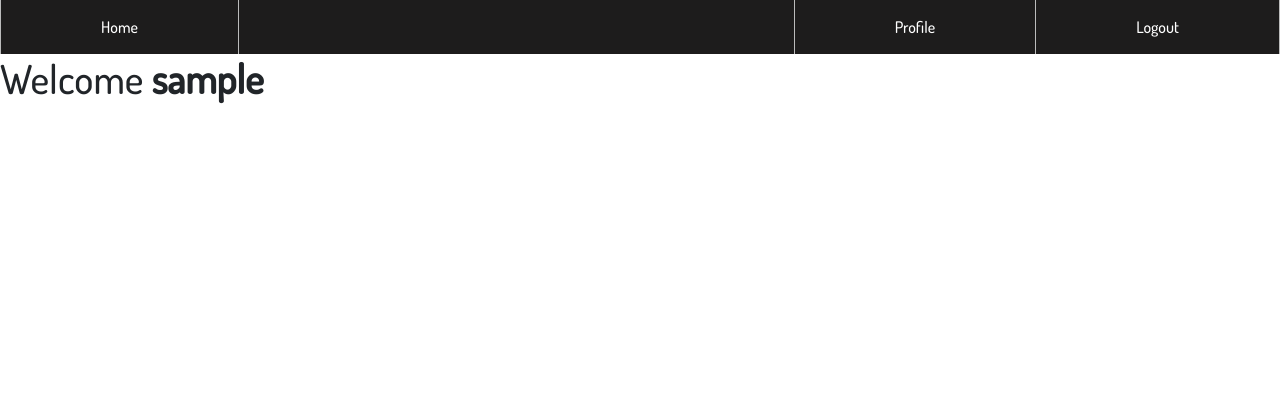
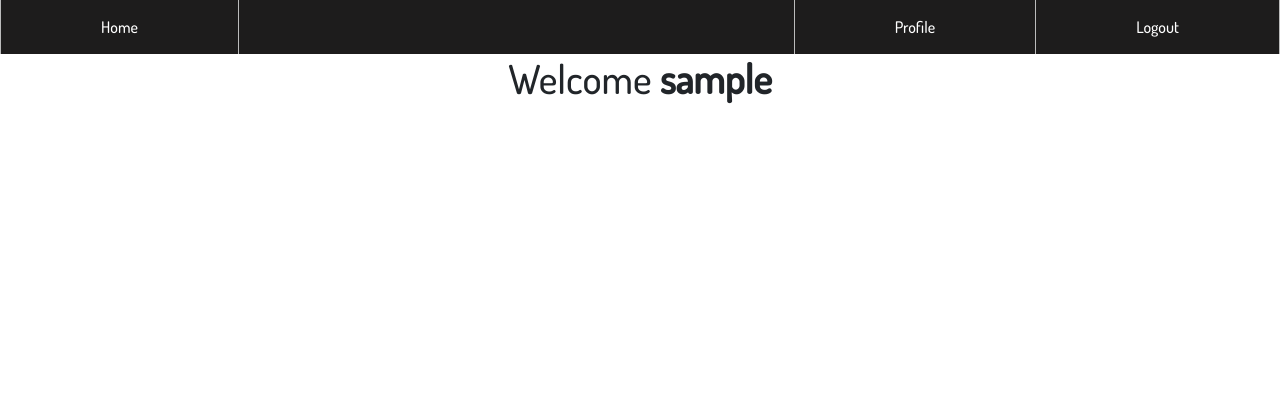
Before and after one commit to ShaneWD/photos_store, a Django app: page / in a window 1280 px wide. Shown: the top 420 px of the page. Run offline with Django 3.2, Linux system fonts and the light colour scheme; the visitor is signed in with stand-in values (Sample User, id 1); data that the repository does not hold is empty.

Commit message:
changed title. Centered welcome text

```diff
--- a/project/main/templates/main/detail.html
+++ b/project/main/templates/main/detail.html
@@ -1,5 +1,6 @@
 {% extends 'main.html' %}
 {% block context %}
+    {% block title %}<title>Expand: "{{picture.title}}" by {{picture.author}}</title>{% endblock title %}
     <div class="card" style="width: 600px; padding: 2px 2px; border:1px solid rgb(100, 100, 100);display: block;margin-left: auto;margin-right: auto;">
         <img class="card-img-top" style="width: 594px; border-radius: 4px;" src="{{picture.image.url}}" alt="Card image cap">
             <div>
--- a/project/main/templates/main/home.html
+++ b/project/main/templates/main/home.html
@@ -1,6 +1,6 @@
 {% extends 'main.html' %}
 {% block context %}
-    <h1>Welcome <strong>{{user}}</strong></h1>
+    <h1 style="text-align: center">Welcome <strong>{{user}}</strong></h1>
     <section class="container">
         {% for picture in page_obj %}
         <div class = "column">
```
